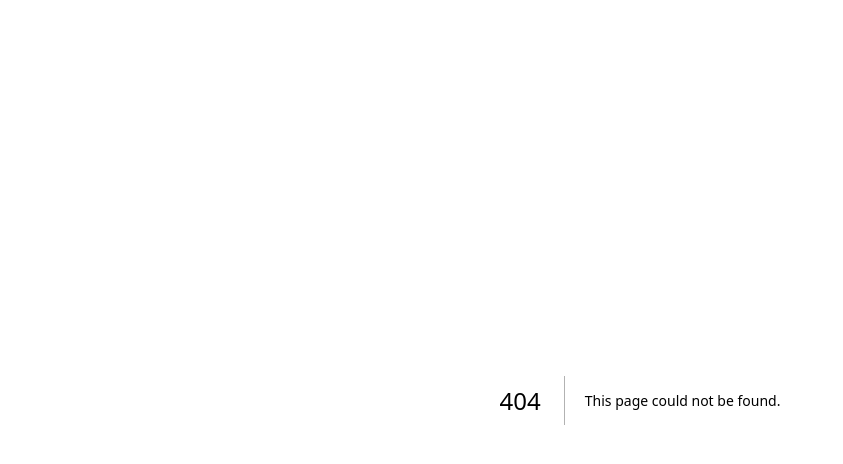
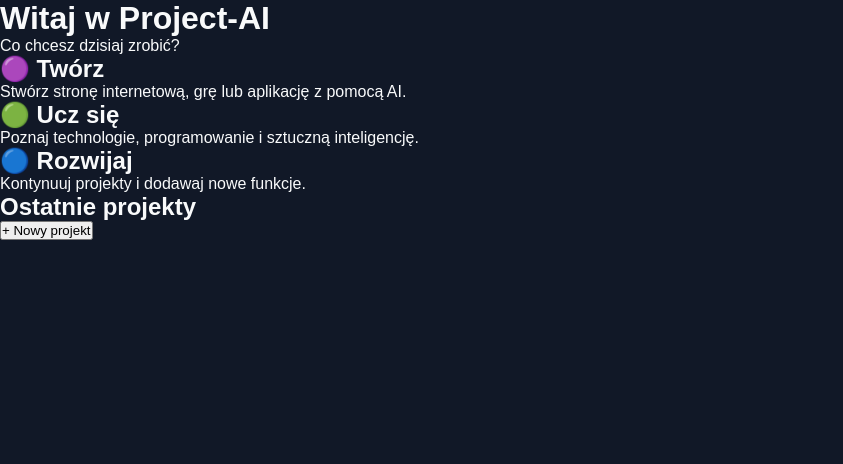
Before and after one commit to PrzemoNH/project-ai, a Next.js app: page /dashboard in a window 1280 px wide. Before the commit this address had no page. Shown: the top 464 px of the page, without its empty margins (0-843 px from the left). Built offline with nearby package versions, Linux system fonts and the light colour scheme.

Commit message:
Create page.tsx

```diff
--- /dev/null
+++ b/app/dashboard/page.tsx
@@ -0,0 +1,79 @@
+export default function Dashboard() {
+  return (
+    <main className="dashboard">
+
+      <h1>
+        Witaj w Project-AI
+      </h1>
+
+      <p className="dashboard-subtitle">
+        Co chcesz dzisiaj zrobić?
+      </p>
+
+
+      <div className="dashboard-grid">
+
+
+        <section className="dashboard-card create">
+
+          <h2>
+            🟣 Twórz
+          </h2>
+
+          <p>
+            Stwórz stronę internetową,
+            grę lub aplikację z pomocą AI.
+          </p>
+
+        </section>
+
+
+
+        <section className="dashboard-card learn">
+
+          <h2>
+            🟢 Ucz się
+          </h2>
+
+          <p>
+            Poznaj technologie,
+            programowanie i sztuczną inteligencję.
+          </p>
+
+        </section>
+
+
+
+        <section className="dashboard-card develop">
+
+          <h2>
+            🔵 Rozwijaj
+          </h2>
+
+          <p>
+            Kontynuuj projekty
+            i dodawaj nowe funkcje.
+          </p>
+
+        </section>
+
+
+      </div>
+
+
+      <section className="projects-box">
+
+        <h2>
+          Ostatnie projekty
+        </h2>
+
+        <button>
+          + Nowy projekt
+        </button>
+
+      </section>
+
+
+    </main>
+  );
+}
```
